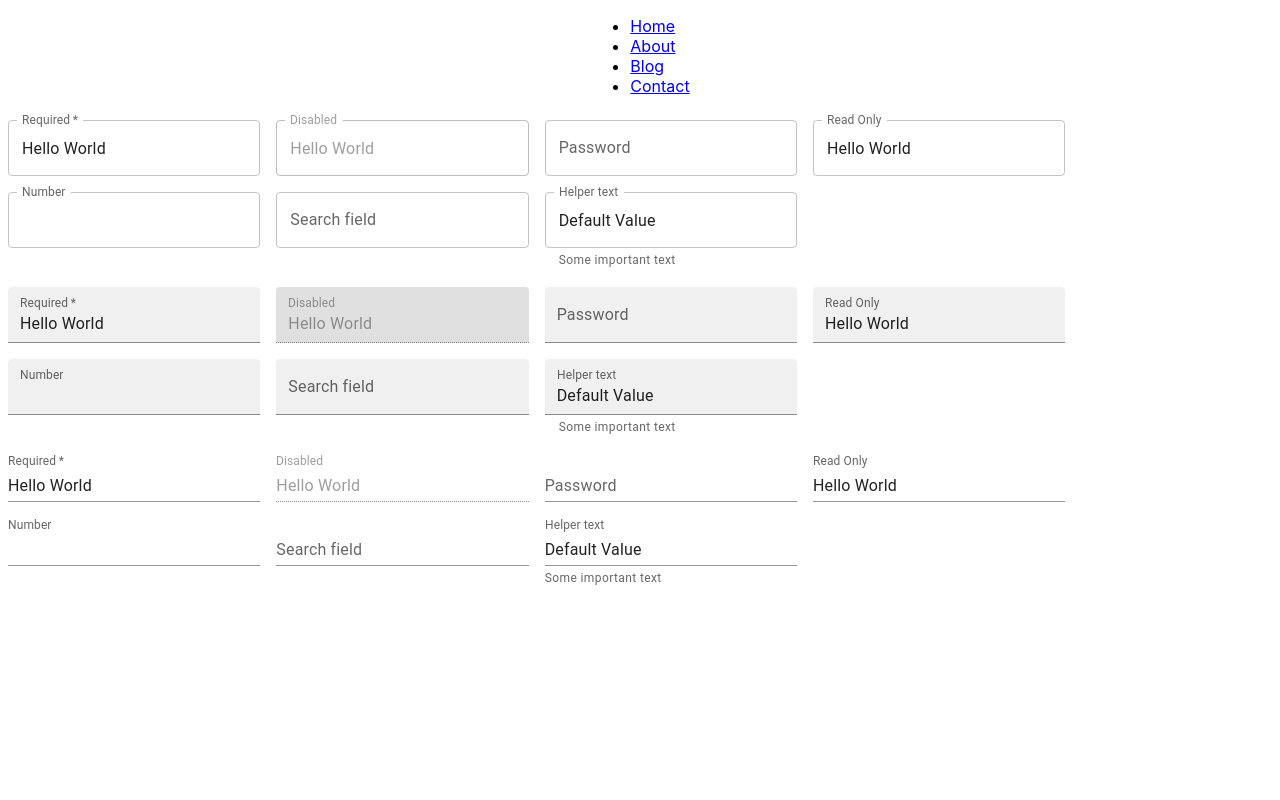
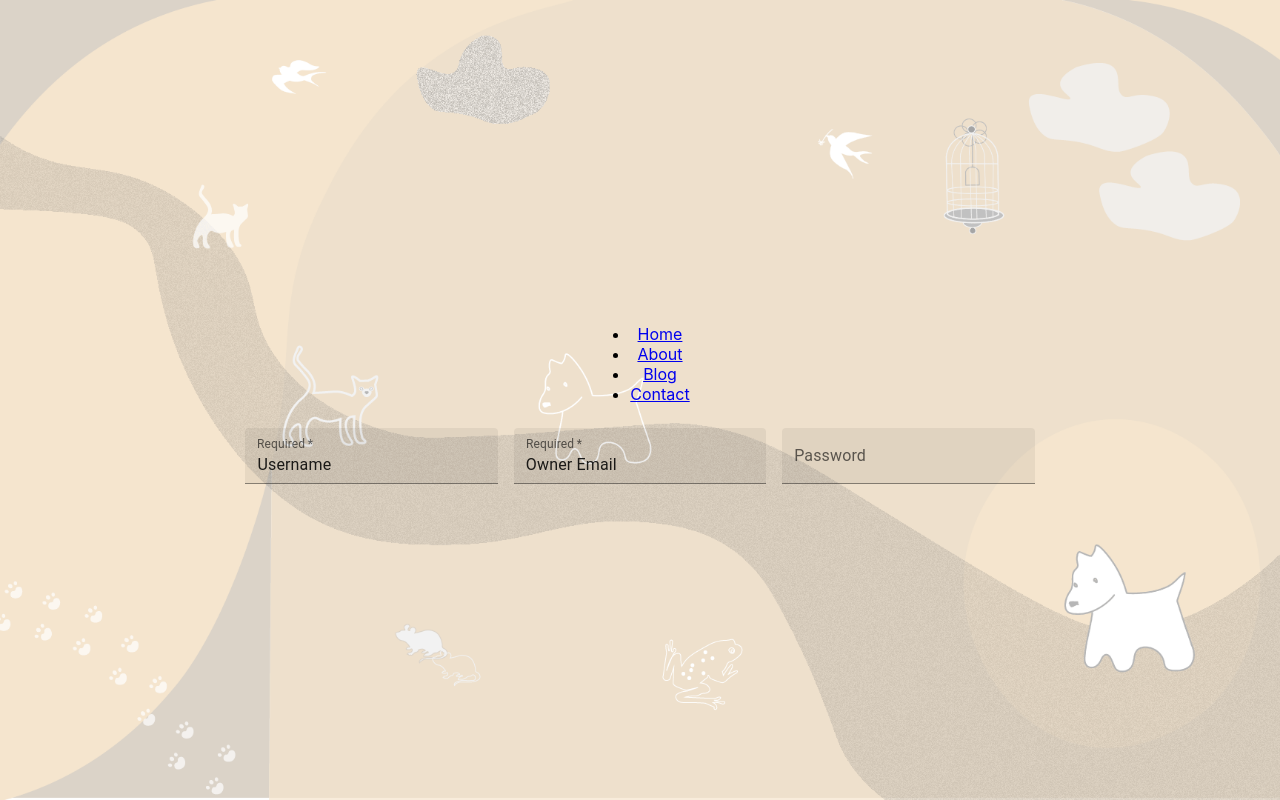
Before and after one commit to ShyFidelity/friends-of-toto, a React (Create React App) app in the folder client/: page / in a window 1280 px wide. Built offline with nearby package versions, Linux system fonts and the light colour scheme.

Commit message:
background image filled

```diff
--- a/client/src/components/Login.js
+++ b/client/src/components/Login.js
@@ -13,64 +13,23 @@ export default function Login() {
           noValidate
           autoComplete="off"
         >
-          <div>
-            <TextField
-              required
-              id="outlined-required"
-              label="Required"
-              defaultValue="Hello World"
-            />
-            <TextField
-              disabled
-              id="outlined-disabled"
-              label="Disabled"
-              defaultValue="Hello World"
-            />
-            <TextField
-              id="outlined-password-input"
-              label="Password"
-              type="password"
-              autoComplete="current-password"
-            />
-            <TextField
-              id="outlined-read-only-input"
-              label="Read Only"
-              defaultValue="Hello World"
-              InputProps={{
-                readOnly: true,
-              }}
-            />
-            <TextField
-              id="outlined-number"
-              label="Number"
-              type="number"
-              InputLabelProps={{
-                shrink: true,
-              }}
-            />
-            <TextField id="outlined-search" label="Search field" type="search" />
-            <TextField
-              id="outlined-helperText"
-              label="Helper text"
-              defaultValue="Default Value"
-              helperText="Some important text"
-            />
-          </div>
+
           <div>
             <TextField
               required
               id="filled-required"
               label="Required"
-              defaultValue="Hello World"
+              defaultValue="Username"
               variant="filled"
             />
-            <TextField
-              disabled
-              id="filled-disabled"
-              label="Disabled"
-              defaultValue="Hello World"
+               <TextField
+              required
+              id="filled-required"
+              label="Required"
+              defaultValue="Owner Email"
               variant="filled"
             />
+
             <TextField
               id="filled-password-input"
               label="Password"
@@ -78,92 +37,8 @@ export default function Login() {
               autoComplete="current-password"
               variant="filled"
             />
-            <TextField
-              id="filled-read-only-input"
-              label="Read Only"
-              defaultValue="Hello World"
-              InputProps={{
-                readOnly: true,
-              }}
-              variant="filled"
-            />
-            <TextField
-              id="filled-number"
-              label="Number"
-              type="number"
-              InputLabelProps={{
-                shrink: true,
-              }}
-              variant="filled"
-            />
-            <TextField
-              id="filled-search"
-              label="Search field"
-              type="search"
-              variant="filled"
-            />
-            <TextField
-              id="filled-helperText"
-              label="Helper text"
-              defaultValue="Default Value"
-              helperText="Some important text"
-              variant="filled"
-            />
-          </div>
-          <div>
-            <TextField
-              required
-              id="standard-required"
-              label="Required"
-              defaultValue="Hello World"
-              variant="standard"
-            />
-            <TextField
-              disabled
-              id="standard-disabled"
-              label="Disabled"
-              defaultValue="Hello World"
-              variant="standard"
-            />
-            <TextField
-              id="standard-password-input"
-              label="Password"
-              type="password"
-              autoComplete="current-password"
-              variant="standard"
-            />
-            <TextField
-              id="standard-read-only-input"
-              label="Read Only"
-              defaultValue="Hello World"
-              InputProps={{
-                readOnly: true,
-              }}
-              variant="standard"
-            />
-            <TextField
-              id="standard-number"
-              label="Number"
-              type="number"
-              InputLabelProps={{
-                shrink: true,
-              }}
-              variant="standard"
-            />
-            <TextField
-              id="standard-search"
-              label="Search field"
-              type="search"
-              variant="standard"
-            />
-            <TextField
-              id="standard-helperText"
-              label="Helper text"
-              defaultValue="Default Value"
-              helperText="Some important text"
-              variant="standard"
-            />
-          </div>
+       </div>
+
         </Box>
       );
 
--- a/client/src/styles/App.css
+++ b/client/src/styles/App.css
@@ -1,9 +1,15 @@
 @import url('https://fonts.googleapis.com/css2?family=Righteous&display=swap');
 
 
-.App {
+.container {
   text-align: center;
   background-image: url(../images/fotobg2.png);
+  background-repeat: no-repeat;
+  background-position: center center;
+  background-size: cover;
+  min-width: 100vh;
+  min-height: 100vh;
+
 
 }
 
```
